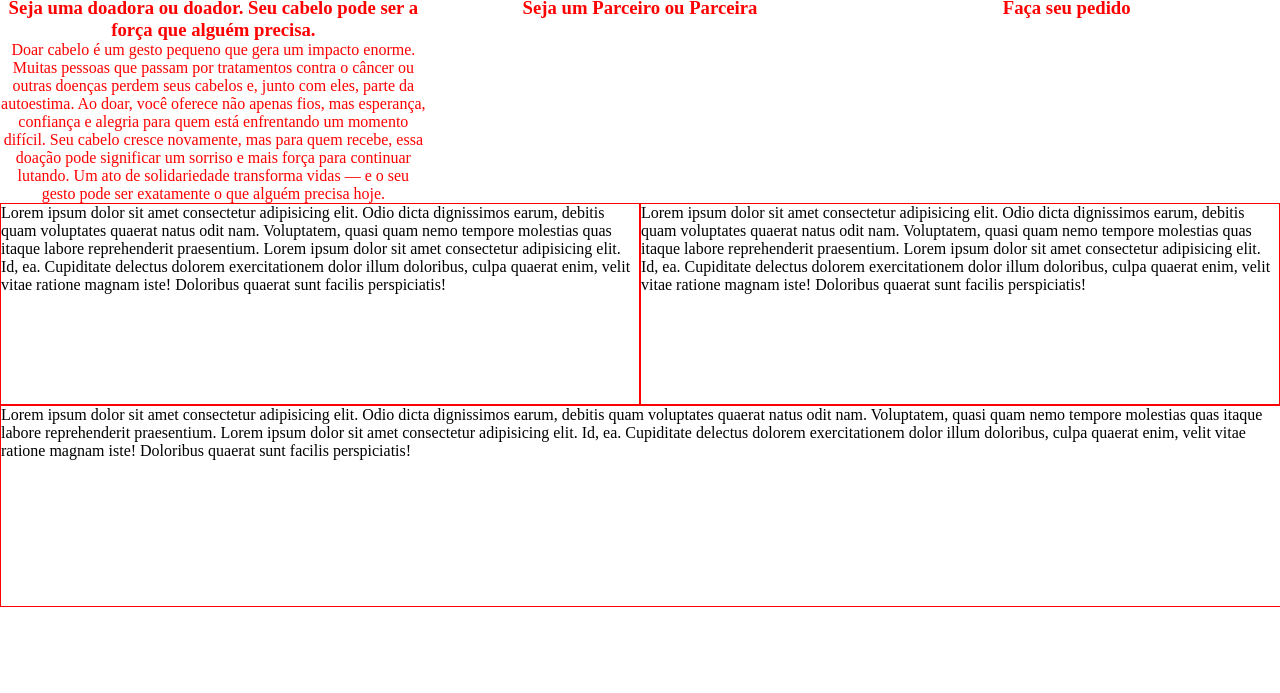
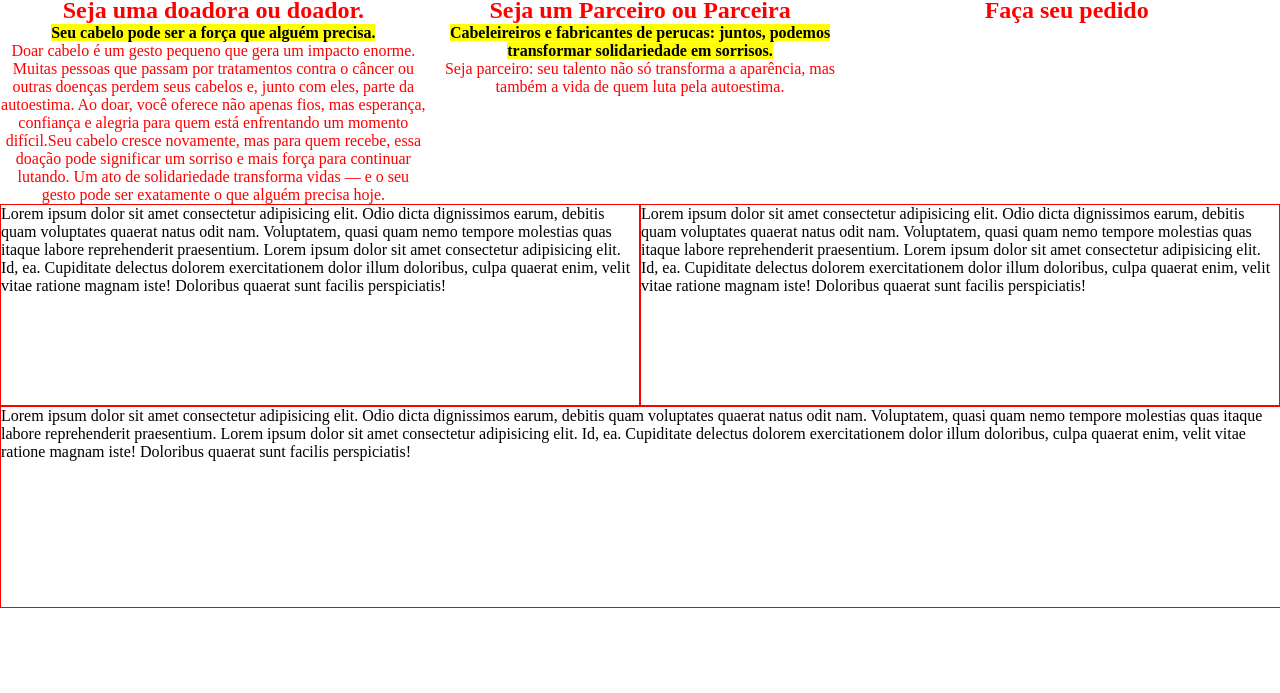
Before and after one commit to bhcabrera1991/Cancer, a plain HTML site: page index.html in a window 1280 px wide. Shown: the part 107-800 px from the top of the page. Drawn offline with Linux system fonts and the light colour scheme.

Commit message:
Corrigindo as tags corretas, alterando a DIV para SECTION dentro da MAIN e alterando outras DIV para ARTICLE

```diff
--- a/index.css
+++ b/index.css
@@ -32,10 +32,6 @@ a{
 
 }
 
-main{
-
-}
-
 .divcorpomae{
     display: flex;
 }
--- a/index.html
+++ b/index.html
@@ -38,30 +38,43 @@
 
     <main>
         <div class="divcorpomae">
-            <div class="sejadoador">
-                <h3> Seja uma doadora ou doador. Seu cabelo pode ser a força que alguém precisa.</h3>
-                <p> Doar cabelo é um gesto pequeno que gera um impacto enorme. Muitas pessoas que passam por tratamentos contra o câncer ou outras doenças perdem seus cabelos e, junto com eles, parte da autoestima. Ao doar, você oferece não apenas fios, mas esperança, confiança e alegria para quem está enfrentando um momento difícil.
-                Seu cabelo cresce novamente, mas para quem recebe, essa doação pode significar um sorriso e mais força para continuar lutando. Um ato de solidariedade transforma vidas — e o seu gesto pode ser exatamente o que alguém precisa hoje.
-</p>
-            </div>
+            <section class="sejadoador">
+                <h1> Seja uma doadora ou doador.</h1>
+                <strong>
+                    <mark>
+                        Seu cabelo pode ser a força que alguém precisa.
+                    </mark>
+                </strong>
+                 <p> Doar cabelo é um gesto pequeno que gera um impacto enorme. Muitas pessoas que passam por tratamentos contra o câncer ou outras doenças perdem seus cabelos e, junto com eles, parte da autoestima. Ao doar, você oferece não apenas fios, mas esperança, confiança e alegria para quem está enfrentando um momento difícil.Seu cabelo cresce novamente, mas para quem recebe, essa doação pode significar um sorriso e mais força para continuar lutando. Um ato de solidariedade transforma vidas — e o seu gesto pode ser exatamente o que alguém precisa hoje.</p>
 
-            <div class="sejaumparceiro">
-                <h3>Seja um Parceiro  ou Parceira</h3>
+            </section>
+
+            <section class="sejaumparceiro">
+                <h1>Seja um Parceiro  ou Parceira</h1>
+                <strong>
+                    <mark>
+                        Cabeleireiros e fabricantes de perucas: juntos, podemos transformar solidariedade em sorrisos.
+                    </mark>
+                </strong>
+                <p>Seja parceiro: seu talento não só transforma a aparência, mas também a vida de quem luta pela autoestima.</p>
 
 
 
-            </div>
+            </section>
 
 
-            <div class="pedido">
-                <h3>Faça seu pedido </h3>
+            <section class="pedido">
+                <h1>Faça seu pedido </h1>
 
 
 
-            </div>
+            </section>
         </div>
+    </main>
+
+
         <div class="divcorpomae">
-            <div class="divcorpo">
+            <article class="divcorpo">
 
                 Lorem ipsum dolor sit amet consectetur adipisicing elit. Odio dicta dignissimos earum, debitis quam voluptates quaerat natus odit nam. Voluptatem, quasi quam nemo tempore molestias quas itaque labore reprehenderit praesentium.
 
@@ -70,15 +83,15 @@
 
 
 
-            </div>
+            </article>
 
-            <div class="divcorpo">
+            <article class="divcorpo">
 
                 Lorem ipsum dolor sit amet consectetur adipisicing elit. Odio dicta dignissimos earum, debitis quam voluptates quaerat natus odit nam. Voluptatem, quasi quam nemo tempore molestias quas itaque labore reprehenderit praesentium.
 
                 Lorem ipsum dolor sit amet consectetur adipisicing elit. Id, ea. Cupiditate delectus dolorem exercitationem dolor illum doloribus, culpa quaerat enim, velit vitae ratione magnam iste! Doloribus quaerat sunt facilis perspiciatis!
 
-            </div>
+            </article>
         </div>
 
 
@@ -94,7 +107,7 @@
 
         </div>
 
-    </main>
+
 
 
 
```
